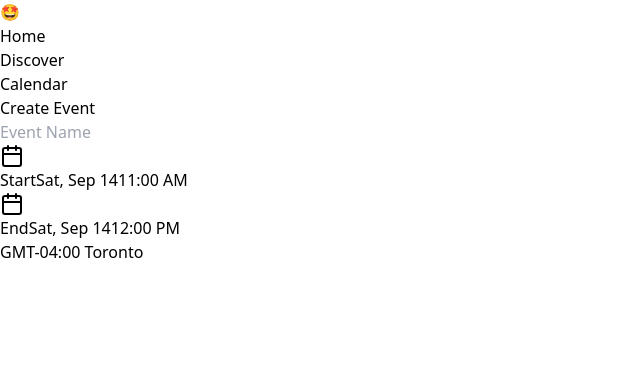
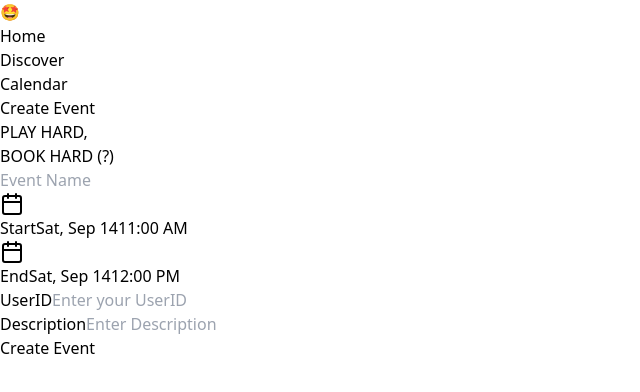
Before and after one commit to areeeeeeeb/PlayBook, a React (Vite) app in the folder frontend/: page /create in a window 1280 px wide. Shown: the top 392 px of the page, without its empty margins (0-640 px from the left). Built offline with nearby package versions, Linux system fonts and the light colour scheme.

Commit message:
Add API functionality

```diff
--- a/frontend/src/pages/create.jsx
+++ b/frontend/src/pages/create.jsx
@@ -1,10 +1,41 @@
-import { useNavigate } from 'react-router-dom';
+import React, { useState } from 'react';
 import { Calendar, MapPin, AlignLeft, Ticket, Users } from 'lucide-react';
 
 export default function Create() {
+  const [user_id, setUser_id] = useState("");
+  const [title, setTitle] = useState("");
+  const [description, setDescription] = useState("");
+
+  const onSubmit = async (e) => {
+    e.preventDefault();
+    const data = {
+      user_id,
+      title,
+      description,
+    };
+    console.log(data);
+    const url = "http://127.0.0.1:5000/api/events/";
+    const options = {
+      method: "POST",
+      headers: {
+        "Content-Type": "application/json",
+      },
+      body: JSON.stringify(data),
+    };
+    const response = await fetch(url, options);
+    if (response.status !== 201 && response.status !== 200) {
+      const data = await response.json();
+      alert(data.message);
+    }
+  };
 
   return (
-        <div className="flex p-4 space-x-2 rounded-lg max-w-3xl mx-auto">
+    <div className="flex flex-col p-4 space-y-4 rounded-lg max-w-3xl mx-auto">
+      <h1 className="text-3xl font-bold italic">PLAY HARD,</h1>
+      <h1 className="text-3xl font-bold italic mb-4">BOOK HARD (?)</h1>
+
+      <form onSubmit={onSubmit} className="space-y-4">
+        <div className="flex p-4 space-x-2 rounded-lg">
           {/* IMAGE */}
           <div className="w-1/3 aspect-square bg-blue-100 rounded-lg p-4"/>
 
@@ -12,10 +43,12 @@ export default function Create() {
             <input
               type="text"
               placeholder="Event Name"
-                    className="w-full text-2xl font-semibold  bg-transparent border-b  mb-4 focus:outline-none"
+              className="w-full text-2xl text-white font-semibold bg-transparent border-b mb-4 focus:outline-none"
+              value={title}
+              onChange={(e) => setTitle(e.target.value)}
             />
 
-                <div className="bg-black/10 rounded-lg p-4 mb-4">
+            <div className="rounded-lg p-4 mb-4 bg-white/10 text-white">
               <div className="flex items-center mb-2">
                 <Calendar className="w-5 h-5 text-gray-500 mr-2" />
                 <span className="text-gray-700">Start</span>
@@ -28,11 +61,46 @@ export default function Create() {
                 <span className="ml-auto">Sat, Sep 14</span>
                 <span className="ml-4">12:00 PM</span>
               </div>
-                    <div className="text-right text-sm text-gray-500 mt-1">
-                        GMT-04:00 Toronto
             </div>
           </div>
         </div>
+
+        <div className="space-y-2">
+          <div>
+            <label htmlFor="userID" className="block text-sm font-medium text-gray-700 mb-1">
+              UserID
+            </label>
+            <input
+              onChange={(e) => setUser_id(e.target.value)}
+              type="text"
+              id="userID"
+              placeholder="Enter your UserID"
+              className="w-full px-3 py-2 placeholder-gray-400 border border-gray-300 rounded-md focus:outline-none focus:ring-2 focus:ring-blue-500 focus:border-transparent"
+            />
           </div>
-    )
+          <div>
+            <label htmlFor="description" className="block text-sm font-medium text-gray-700 mb-1">
+              Description
+            </label>
+            <input
+              onChange={(e) => setDescription(e.target.value)}
+              type="text"
+              id="description"
+              placeholder="Enter Description"
+              className="w-full px-3 py-2 placeholder-gray-400 border border-gray-300 rounded-md focus:outline-none focus:ring-2 focus:ring-blue-500 focus:border-transparent"
+            />
+          </div>
+        </div>
+
+        <div className="flex space-x-2">
+          <button
+            type="submit"
+            className="flex-1 bg-black text-white py-2 px-4 rounded-md hover:bg-gray-800 focus:outline-none focus:ring-2 focus:ring-gray-600 focus:ring-opacity-50"
+          >
+            Create Event
+          </button>
+        </div>
+      </form>
+    </div>
+  );
 }
--- a/frontend/src/pages/discover.jsx
+++ b/frontend/src/pages/discover.jsx
@@ -1,9 +1,8 @@
-import { useState } from "react";
+import { useState, useEffect } from "react";
 
-const EventWidget = ({ time, emoji, title, organizer, headline }) => {
+const EventWidget = ({ time, emoji, title, organizer, description }) => {
   const [isHovered, setIsHovered] = useState(false);
   const [isPopupOpen, setIsPopupOpen] = useState(false);
-
   return (
     <>
         <div
@@ -18,9 +17,9 @@ const EventWidget = ({ time, emoji, title, organizer, headline }) => {
             </div>
             </div>
             <div className="grow shrink flex-col justify-center items-left inline-flex">
-            <div className="text-lg font-bold">{title.toUpperCase()}</div>
-            <div className="text-sm">{time}</div>
-            <div className="text-white/40 text-xs font-normal">{organizer}</div>
+                    <div className="text-lg font-bold">{title.toUpperCase()}</div>
+                    <div className="text-sm">{time}</div>
+                    <div className="text-white/40 text-xs font-normal">{organizer}</div>
             </div>
         </div>
 
@@ -39,64 +38,40 @@ const EventWidget = ({ time, emoji, title, organizer, headline }) => {
                 </button>
             </div>
             <p className="text-lg mb-2 text-white">{time}</p>
-            <p className="text-xl mb-4 text-white">{headline}</p>
+            <p className="text-xl mb-4 text-white">{description}</p>
             <p className="text-sm text-white/40">{organizer}</p>
         </div>
     </>
   );
 };
 
-const events = [
-  {
-    time: "Fri, 20 Sept, 10:00 pm",
-    emoji: "🍕",
-    title: "Pizza Party!",
-    headline: "Join us for free pizza in the Student Center!",
-    organizer: "@StudentUnion",
-  },
-  {
-    time: "Sun, 3 Nov, 8:00 pm",
-    emoji: "🎸",
-    title: "Guitar Workshop",
-    headline: "Learn to play guitar with our expert instructor!",
-    organizer: "@MusicClub",
-  },
-  {
-    time: "Fri, 29 Nov, 7:00 pm",
-    emoji: "⚽️",
-    title: "Soccer Game",
-    headline: "Cheer on our team as they take on the rivals!",
-    organizer: "@SportsTeam",
-  },
-  {
-    time: "Sat, 14 Sept, 10:00 pm",
-    emoji: "🎭",
-    title: "Theater Performance",
-    headline: "Enjoy a night of live theater in the Drama Building!",
-    organizer: "@DramaDepartment",
-  },
-  {
-    time: "Sat, 5 Oct, 10:00 pm",
-    emoji: "🎥",
-    title: "Movie Night",
-    headline: "Relax and watch a movie with friends in the Film Lounge!",
-    organizer: "@FilmSociety",
-  },
-];
 
 export default function Discover() {
+
+    const [events, setEvents] = useState([]);
+
+    useEffect(() => {
+        fetchEvents();
+    }, []);
+
+    const fetchEvents = async () => {
+        const response = await fetch("http://127.0.0.1:5000/api/events");
+        const data = await response.json();
+        setEvents(data.events);
+    };
+
   return (
     <div className="p-4 text-white items-center justify-start hide-overflow">
       <h1 className="text-3xl mb-4">EVENTS</h1>
       <div className="rounded-xl">
         {events.map((event, index) => (
           <EventWidget
-            key={index}
+            key={event.id}
             time={event.time}
             emoji={event.emoji}
             title={event.title}
-            headline={event.headline}
-            organizer={event.organizer}
+            description={event.description}
+            organizer={event.user_id}
           />
         ))}
       </div>
--- a/frontend/src/pages/landing.jsx
+++ b/frontend/src/pages/landing.jsx
@@ -1,22 +1,25 @@
-import { Routes, Route, Link } from "react-router-dom";
-import { useState } from "react";
-import { useNavigate } from "react-router-dom";
+import React, { useState } from 'react';
+import { useNavigate, Link } from 'react-router-dom';
+
+const LoginPage = () => {
+  // Placeholder for LoginPage component
+  return null;
+};
 
 export default function Landing() {
   const navigate = useNavigate();
-
   const [name, setName] = useState("");
   const [email, setEmail] = useState("");
   const [password, setPassword] = useState("");
 
   const onSubmit = async (e) => {
     e.preventDefault();
-
     const data = {
       name,
       email,
       password,
     };
+    console.log(data);
     const url = "http://127.0.0.1:5000/api/users/";
     const options = {
       method: "POST",
@@ -30,13 +33,16 @@ export default function Landing() {
       const data = await response.json();
       alert(data.message);
     }
+    navigate("/home");
   };
 
   return (
+    <>
+      <LoginPage />
       <div className="max-w-md mx-auto mt-10 p-6 text-white">
         <h1 className="text-3xl font-bold italic">PLAY HARD,</h1>
         <h1 className="text-3xl font-bold italic">BOOK HARD (?)</h1>
-      <form className="space-y-2" onSubmit={onSubmit}>
+        <form className="space-y-2 text-black" onSubmit={onSubmit}>
           <div className="">
             <label
               htmlFor="fullName"
@@ -45,36 +51,37 @@ export default function Landing() {
               Full name
             </label>
             <input
+              onChange={(e) => setName(e.target.value)}
               type="text"
               id="fullName"
               placeholder="Enter your name"
               className="w-full px-3 py-2 placeholder-gray-400 border border-gray-300 rounded-md focus:outline-none focus:ring-2 focus:ring-blue-500 focus:border-transparent"
             />
           </div>
-
           <div className="">
             <label
               htmlFor="email"
-            className="block text-sm font-medium text-gray-700 mb-1"
+              className="block text-sm font-medium text-white/40 mb-1"
             >
               Email
             </label>
             <input
+              onChange={(e) => setEmail(e.target.value)}
               type="text"
               id="emailOrPhone"
               placeholder="Type your e-mail or phone number"
               className="w-full px-3 py-2 placeholder-gray-400 border border-gray-300 rounded-md focus:outline-none focus:ring-2 focus:ring-blue-500 focus:border-transparent"
             />
           </div>
-
           <div className="">
             <label
               htmlFor="password"
-            className="block text-sm font-medium text-gray-700 mb-1"
+              className="block text-sm font-medium text-white/40 mb-1"
             >
               Password
             </label>
             <input
+              onChange={(e) => setPassword(e.target.value)}
               type="password"
               id="password"
               placeholder="Type your password"
@@ -84,18 +91,17 @@ export default function Landing() {
           <button
             type="submit"
             className="w-full bg-black text-white py-2 px-4 rounded-md bg-indigo-500 hover:bg-gray-800 focus:outline-none focus:ring-2 focus:ring-gray-600 focus:ring-opacity-50"
-          onClick={() => navigate("/home")}
           >
             Sign Up
           </button>
         </form>
-
         <p className="mt-4 text-sm text-center text-gray-600">
           Already have an account?{" "}
-        <a href="#" className="text-blue-600 hover:underline">
+          <Link to="/login" className="text-blue-600 hover:underline">
             Sign In
-        </a>
+          </Link>
         </p>
       </div>
+    </>
   );
 }
```
Lines whose indentation alone changed are shown as unchanged.
